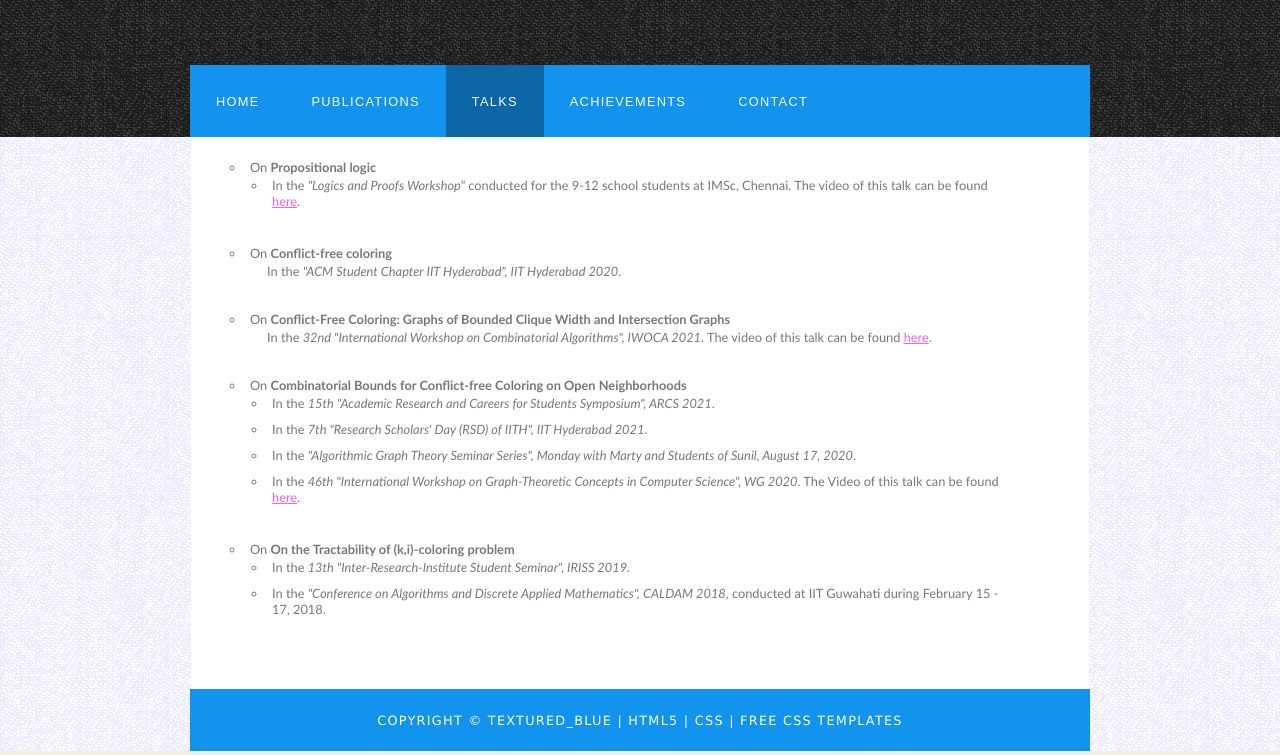
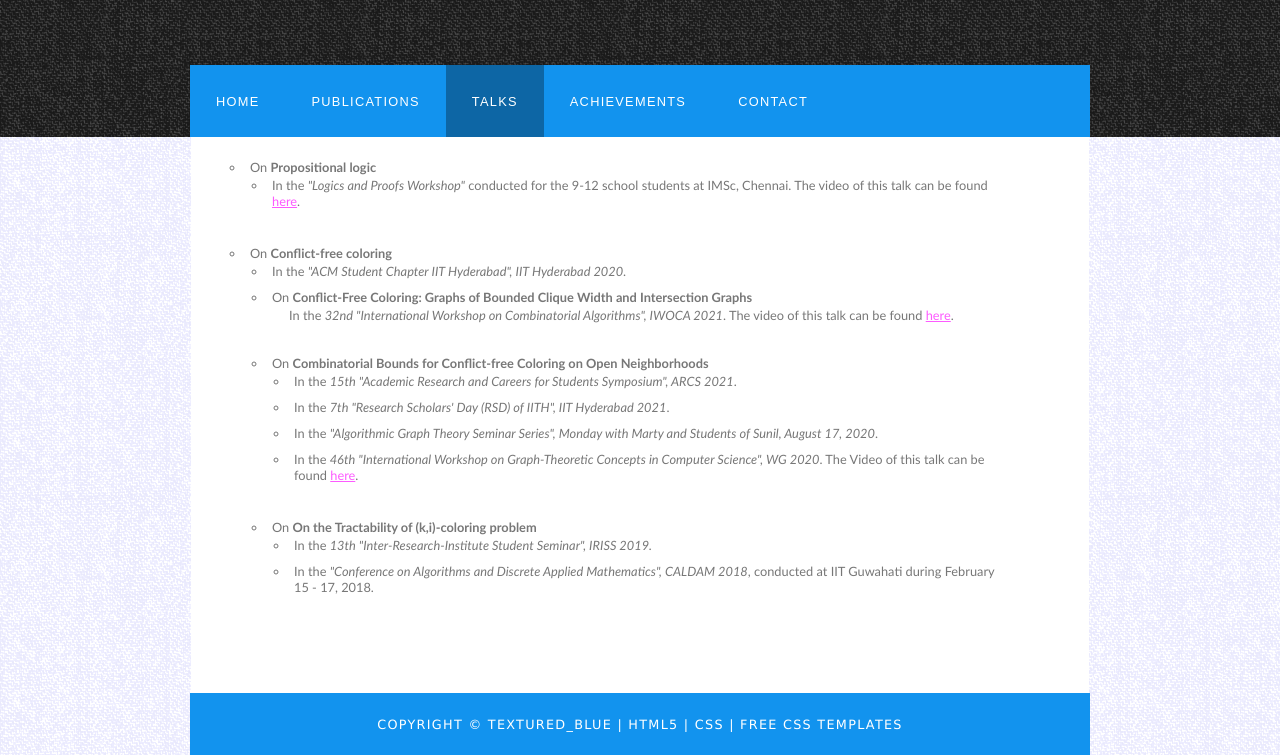
Before and after one commit to skvt14/skvt14.github.io, a plain HTML site: page talks.html in a window 1280 px wide. Shown: the part 103-858 px from the top of the page. Drawn offline with Linux system fonts and the light colour scheme.

Commit message:
Update talks.html

```diff
--- a/talks.html
+++ b/talks.html
@@ -47,7 +47,8 @@
 
 
            <li>On <b>Conflict-free coloring</b>
-             <ul> In the <i>"ACM Student Chapter IIT Hyderabad", IIT Hyderabad 2020</i>.
+             <ul> <li>In the <i>"ACM Student Chapter IIT Hyderabad", IIT Hyderabad 2020</i>.
+               </li
              </ul>
            </li>
 
```
